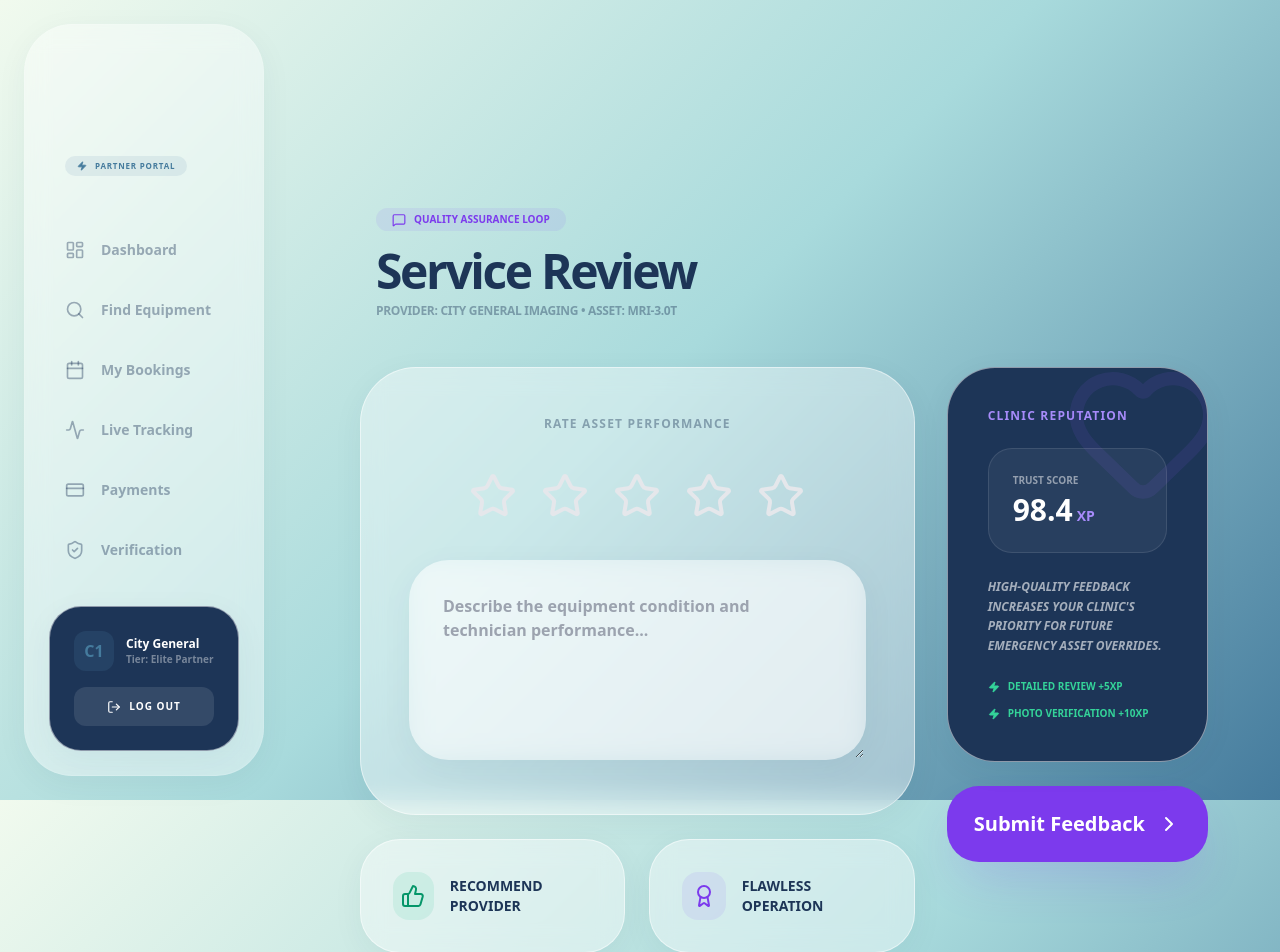
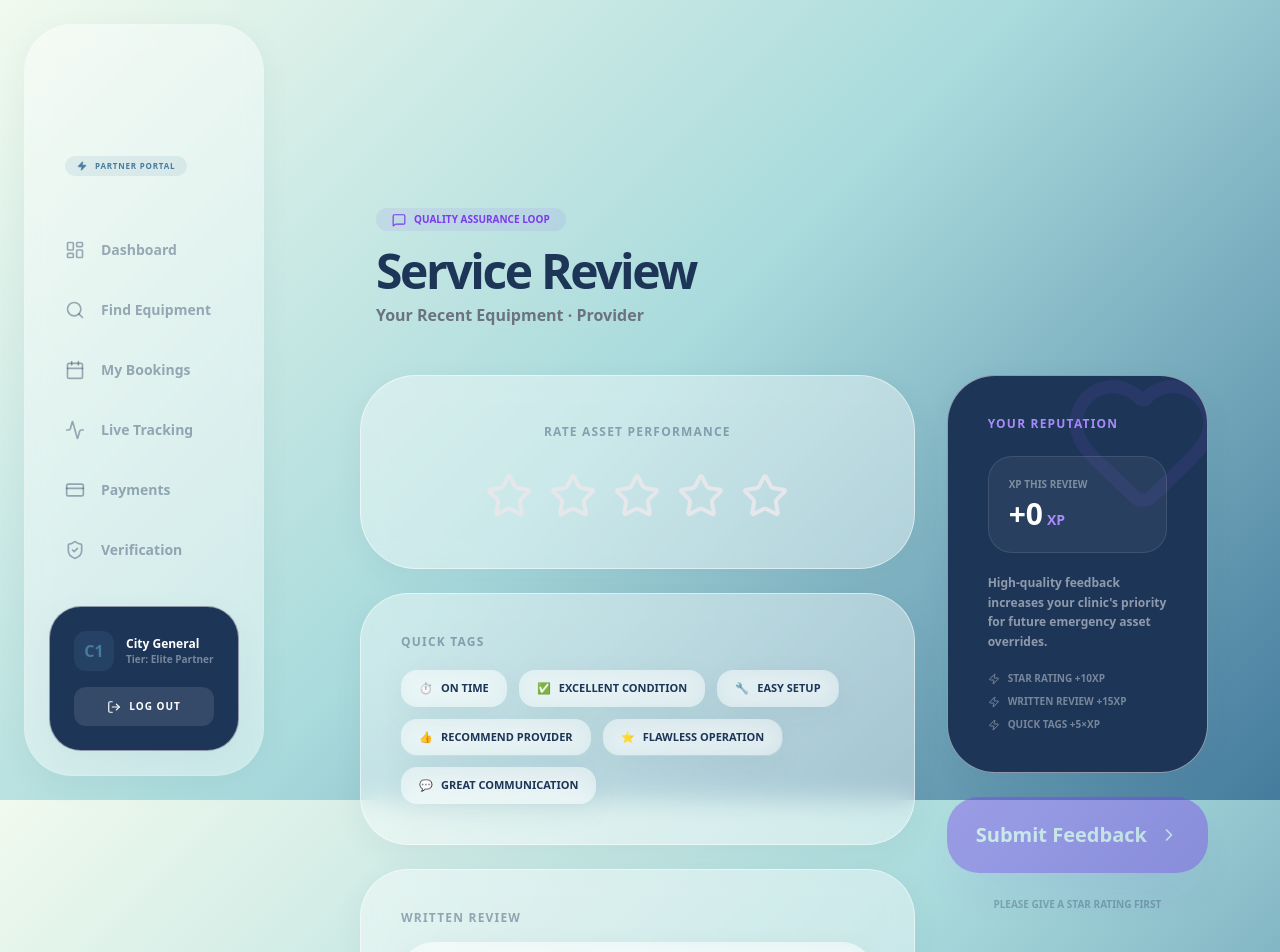
Before and after one commit to DharmiSapariya/ResourceRX, a React (Vite) app: page /clinic/feedback in a window 1280 px wide. Shown: the top 952 px of the page. Built offline with nearby package versions, Linux system fonts and the light colour scheme.

Commit message:
fix: update ClinicFeedback page to latest version

```diff
--- a/src/pages/Clinic/ClinicFeedback.jsx
+++ b/src/pages/Clinic/ClinicFeedback.jsx
@@ -1,107 +1,161 @@
 import React, { useState } from 'react';
-import { motion } from 'framer-motion';
+import { motion, AnimatePresence } from 'framer-motion';
 import { useNavigate } from 'react-router-dom';
 import {
-  Star,
-  MessageSquare,
-  ThumbsUp,
-  ChevronRight,
-  Award,
-  Heart,
-  Zap
+  Star, MessageSquare, ThumbsUp, ChevronRight,
+  Award, Heart, Zap, CheckCircle, Loader2, Package
 } from 'lucide-react';
+import { useClinic } from '../../context/ClinicContext';
 import '../../App.css';
 
+const QUICK_TAGS = [
+  { label: "On Time",            icon: "⏱" },
+  { label: "Excellent Condition",icon: "✅" },
+  { label: "Easy Setup",         icon: "🔧" },
+  { label: "Recommend Provider", icon: "👍" },
+  { label: "Flawless Operation", icon: "⭐" },
+  { label: "Great Communication",icon: "💬" },
+];
+
 export default function ClinicFeedback() {
-  const navigate = useNavigate();
-  const [rating, setRating] = useState(0);
-  const [hover, setHover] = useState(0);
+  const navigate  = useNavigate();
+  const { currentBooking, completeBooking } = useClinic();
+
+  const [rating, setRating]       = useState(0);
+  const [hover, setHover]         = useState(0);
+  const [comment, setComment]     = useState('');
+  const [tags, setTags]           = useState([]);
+  const [submitting, setSubmitting] = useState(false);
+  const [done, setDone]           = useState(false);
+
+  const toggleTag = (t) => setTags(prev => prev.includes(t) ? prev.filter(x => x !== t) : [...prev, t]);
+
+  const xpEarned = () => {
+    let xp = 0;
+    if (rating > 0) xp += 10;
+    if (comment.length > 50) xp += 15;
+    if (tags.length > 0) xp += tags.length * 5;
+    return xp;
+  };
+
+  const handleSubmit = async () => {
+    if (!rating) return;
+    setSubmitting(true);
+    await new Promise(r => setTimeout(r, 1500));
+    completeBooking({ rating, comment, tags, xp: xpEarned() });
+    setDone(true);
+    setSubmitting(false);
+  };
+
+  if (done) {
+    return (
+      <motion.div initial={{ opacity: 0, scale: 0.95 }} animate={{ opacity: 1, scale: 1 }} className="pt-40 pb-20 px-6 max-w-xl mx-auto text-center">
+        <div className="glass-panel rounded-[3rem] p-16 space-y-6">
+          <motion.div initial={{ scale: 0 }} animate={{ scale: 1 }} transition={{ type: 'spring', delay: 0.2 }}
+            className="w-24 h-24 bg-violet-500 rounded-full flex items-center justify-center mx-auto">
+            <Heart className="text-white" size={48} />
+          </motion.div>
+          <h2 className="text-3xl font-black tracking-tighter">Thank You!</h2>
+          <p className="text-gray-500 font-bold">+{xpEarned()} XP earned · Your feedback improves the network</p>
+          <button onClick={() => navigate('/clinic')} className="bg-primary text-white px-8 py-4 rounded-2xl font-black text-sm hover:bg-secondary transition-all">
+            Back to Dashboard
+          </button>
+        </div>
+      </motion.div>
+    );
+  }
 
   return (
-    <motion.div
-      initial={{ opacity: 0, y: 20 }}
-      animate={{ opacity: 1, y: 0 }}
-      className="pt-40 pb-20 px-6 max-w-6xl mx-auto"
-    >
-      {/* FEEDBACK HEADER */}
+    <motion.div initial={{ opacity: 0, y: 20 }} animate={{ opacity: 1, y: 0 }} className="pt-40 pb-20 px-6 max-w-6xl mx-auto">
       <div className="mb-12 ml-4">
         <div className="inline-flex items-center gap-2 px-4 py-1 rounded-full bg-violet-500/10 text-[10px] font-black uppercase mb-4 text-violet-600">
-          <MessageSquare size={14} />
-          Quality Assurance Loop
+          <MessageSquare size={14} /> Quality Assurance Loop
         </div>
-        {/* Changed to Deep Blue */}
-        <h2 className="text-5xl font-black tracking-tighter mb-2 text-[var(--primary)]">Service Review</h2>
-        <p className="text-[var(--primary)] opacity-40 font-bold tracking-tight uppercase text-xs tracking-[0.2em]">Provider: City General Imaging • Asset: MRI-3.0T</p>
+        <h2 className="text-5xl font-black tracking-tighter mb-2">Service Review</h2>
+        <p className="text-gray-500 font-bold">
+          {currentBooking?.asset || "Your Recent Equipment"} ·{' '}
+          {currentBooking?.from || "Provider"}
+        </p>
       </div>
 
       <div className="grid lg:grid-cols-3 gap-8">
+        <div className="lg:col-span-2 space-y-6">
 
-        {/* RATING & COMMENT AREA */}
-        <div className="lg:col-span-2 space-y-6">
-          <div className="glass-panel rounded-[3.5rem] p-12 text-center">
-            <h4 className="text-xs font-black uppercase opacity-40 mb-10 tracking-widest text-[var(--primary)]">Rate Asset Performance</h4>
-
-            <div className="flex justify-center gap-6 mb-10">
+          {/* Star rating */}
+          <div className="glass-panel rounded-[3.5rem] p-12 text-center space-y-8">
+            <h4 className="text-xs font-black uppercase opacity-40 tracking-widest">Rate Asset Performance</h4>
+            <div className="flex justify-center gap-4">
               {[1, 2, 3, 4, 5].map((star) => (
-                <button
-                  key={star}
+                <button key={star}
                   onMouseEnter={() => setHover(star)}
                   onMouseLeave={() => setHover(0)}
                   onClick={() => setRating(star)}
-                  className="transition-all duration-300 transform hover:scale-125"
+                  className="transition-all duration-200 transform hover:scale-125 active:scale-110"
                 >
-                  <Star
-                    size={48}
-                    className={`${(hover || rating) >= star ? 'text-violet-500 fill-violet-500' : 'text-gray-200'} transition-colors`}
-                  />
+                  <Star size={48}
+                    className={`${(hover || rating) >= star ? 'text-violet-500 fill-violet-500' : 'text-gray-200'} transition-colors`} />
                 </button>
               ))}
             </div>
-
-            <textarea
-              placeholder="Describe the equipment condition and technician performance..."
-              className="w-full glass-panel bg-white/40 p-8 rounded-[2.5rem] outline-none font-bold text-[var(--primary)] min-h-[200px] border-2 border-transparent focus:border-violet-500/30 transition-all"
-            />
+            {rating > 0 && (
+              <motion.p initial={{ opacity: 0 }} animate={{ opacity: 1 }}
+                className="text-sm font-black text-violet-600">
+                {['', 'Poor — We\'ll follow up', 'Below average', 'Good service', 'Great experience', 'Outstanding! 🌟'][rating]}
+              </motion.p>
+            )}
           </div>
 
-          <div className="grid md:grid-cols-2 gap-6">
-            <div className="glass-panel p-8 rounded-[2.5rem] flex items-center gap-4 hover:bg-white/60 cursor-pointer transition-all">
-              <div className="w-12 h-12 bg-emerald-500/10 rounded-2xl flex items-center justify-center text-emerald-600">
-                <ThumbsUp size={24} />
+          {/* Quick tags */}
+          <div className="glass-panel rounded-[3rem] p-10 space-y-5">
+            <h4 className="text-xs font-black uppercase opacity-40 tracking-widest">Quick Tags</h4>
+            <div className="flex flex-wrap gap-3">
+              {QUICK_TAGS.map(({ label, icon }) => (
+                <button key={label} onClick={() => toggleTag(label)}
+                  className={`flex items-center gap-2 px-4 py-2 rounded-2xl text-[11px] font-black uppercase transition-all border-2 ${tags.includes(label) ? 'bg-violet-500 text-white border-violet-500' : 'glass-panel border-transparent hover:border-violet-300'}`}>
+                  <span>{icon}</span> {label}
+                </button>
+              ))}
             </div>
-              <p className="font-black text-sm uppercase text-[var(--primary)]">Recommend Provider</p>
           </div>
-            <div className="glass-panel p-8 rounded-[2.5rem] flex items-center gap-4 hover:bg-white/60 cursor-pointer transition-all">
-              <div className="w-12 h-12 bg-violet-500/10 rounded-2xl flex items-center justify-center text-violet-600">
-                <Award size={24} />
-              </div>
-              <p className="font-black text-sm uppercase text-[var(--primary)]">Flawless Operation</p>
+
+          {/* Written comment */}
+          <div className="glass-panel rounded-[3rem] p-10 space-y-4">
+            <h4 className="text-xs font-black uppercase opacity-40 tracking-widest">Written Review</h4>
+            <textarea
+              value={comment}
+              onChange={e => setComment(e.target.value)}
+              placeholder="Describe the equipment condition, technician professionalism, and anything that could be improved..."
+              className="w-full glass-panel bg-white/40 p-6 rounded-[2rem] outline-none font-medium text-sm min-h-[160px] border-2 border-transparent focus:border-violet-500/30 transition-all resize-none"
+            />
+            <div className="flex justify-between items-center text-[10px] font-black opacity-30 uppercase">
+              <span>{comment.length} characters</span>
+              {comment.length > 50 && <span className="text-violet-500">+15 XP bonus!</span>}
             </div>
           </div>
         </div>
 
-        {/* REPUTATION SIDEBAR */}
+        {/* Sidebar */}
         <div className="space-y-6">
           <div className="glass-panel bg-primary text-white p-10 rounded-[3rem] relative overflow-hidden">
-            <div className="absolute -right-4 -top-4 opacity-10">
-               <Heart size={160} className="text-violet-500" />
+            <div className="absolute -right-4 -top-4 opacity-10"><Heart size={160} className="text-violet-500" /></div>
+            <h4 className="text-xs font-black uppercase text-violet-400 tracking-widest mb-6">Your Reputation</h4>
+            <div className="space-y-5 relative z-10">
+              <div className="p-5 bg-white/5 rounded-3xl border border-white/10">
+                <p className="text-[10px] font-black opacity-40 uppercase mb-1">XP This Review</p>
+                <p className="text-3xl font-black">+{xpEarned()}<span className="text-sm text-violet-400 ml-1">XP</span></p>
               </div>
-
-            <h4 className="text-xs font-black uppercase text-violet-400 tracking-widest mb-6">Clinic Reputation</h4>
-            <div className="space-y-6 relative z-10">
-               <div className="p-6 bg-white/5 rounded-3xl border border-white/10">
-                  <p className="text-[10px] font-black opacity-50 uppercase mb-1">Trust Score</p>
-                  <p className="text-3xl font-black">98.4<span className="text-sm text-violet-400 ml-1">XP</span></p>
-               </div>
-
-               <p className="text-xs font-bold opacity-60 leading-relaxed uppercase italic">
+              <p className="text-xs font-bold opacity-50 leading-relaxed">
                 High-quality feedback increases your clinic's priority for future emergency asset overrides.
               </p>
-
-               <div className="space-y-3">
-                  {["Detailed Review +5XP", "Photo Verification +10XP"].map((bonus, i) => (
-                    <div key={i} className="flex items-center gap-2 text-[10px] font-black uppercase text-emerald-400">
-                      <Zap size={12} fill="currentColor" /> {bonus}
+              <div className="space-y-2">
+                {[
+                  { label: "Star Rating",   xp: 10,  done: rating > 0 },
+                  { label: "Written Review",xp: 15,  done: comment.length > 50 },
+                  { label: "Quick Tags",    xp: "5×", done: tags.length > 0 },
+                ].map(r => (
+                  <div key={r.label} className={`flex items-center gap-2 text-[10px] font-black uppercase transition-all ${r.done ? 'text-emerald-400' : 'opacity-40'}`}>
+                    {r.done ? <CheckCircle size={12} /> : <Zap size={12} />}
+                    {r.label} +{r.xp}XP
                   </div>
                 ))}
               </div>
@@ -109,18 +163,15 @@ export default function ClinicFeedback() {
           </div>
 
           <button
-            onClick={() => navigate('/search')}
-            className="w-full bg-violet-600 text-white p-6 rounded-[2rem] font-black text-xl shadow-2xl shadow-violet-600/20 hover:bg-violet-700 transition-all flex items-center justify-center gap-3 group"
+            onClick={handleSubmit}
+            disabled={!rating || submitting}
+            className="w-full bg-violet-600 text-white p-6 rounded-[2rem] font-black text-xl shadow-2xl shadow-violet-600/20 hover:bg-violet-700 transition-all flex items-center justify-center gap-3 disabled:opacity-40 disabled:cursor-not-allowed"
           >
-            Submit Feedback
-            <ChevronRight className="group-hover:translate-x-1 transition-transform" />
+            {submitting ? <><Loader2 size={20} className="animate-spin" /> Submitting...</> : <>Submit Feedback <ChevronRight size={20} /></>}
           </button>
+          {!rating && <p className="text-center text-[10px] font-bold opacity-30 uppercase">Please give a star rating first</p>}
         </div>
       </div>
-
-      <footer className="mt-20 text-center opacity-20 text-[10px] font-black uppercase tracking-[0.5em] text-[var(--primary)]">
-        ResourceRX Ecosystem • Quality Assurance Node
-      </footer>
     </motion.div>
   );
 }
```
Lines whose indentation alone changed are shown as unchanged.
